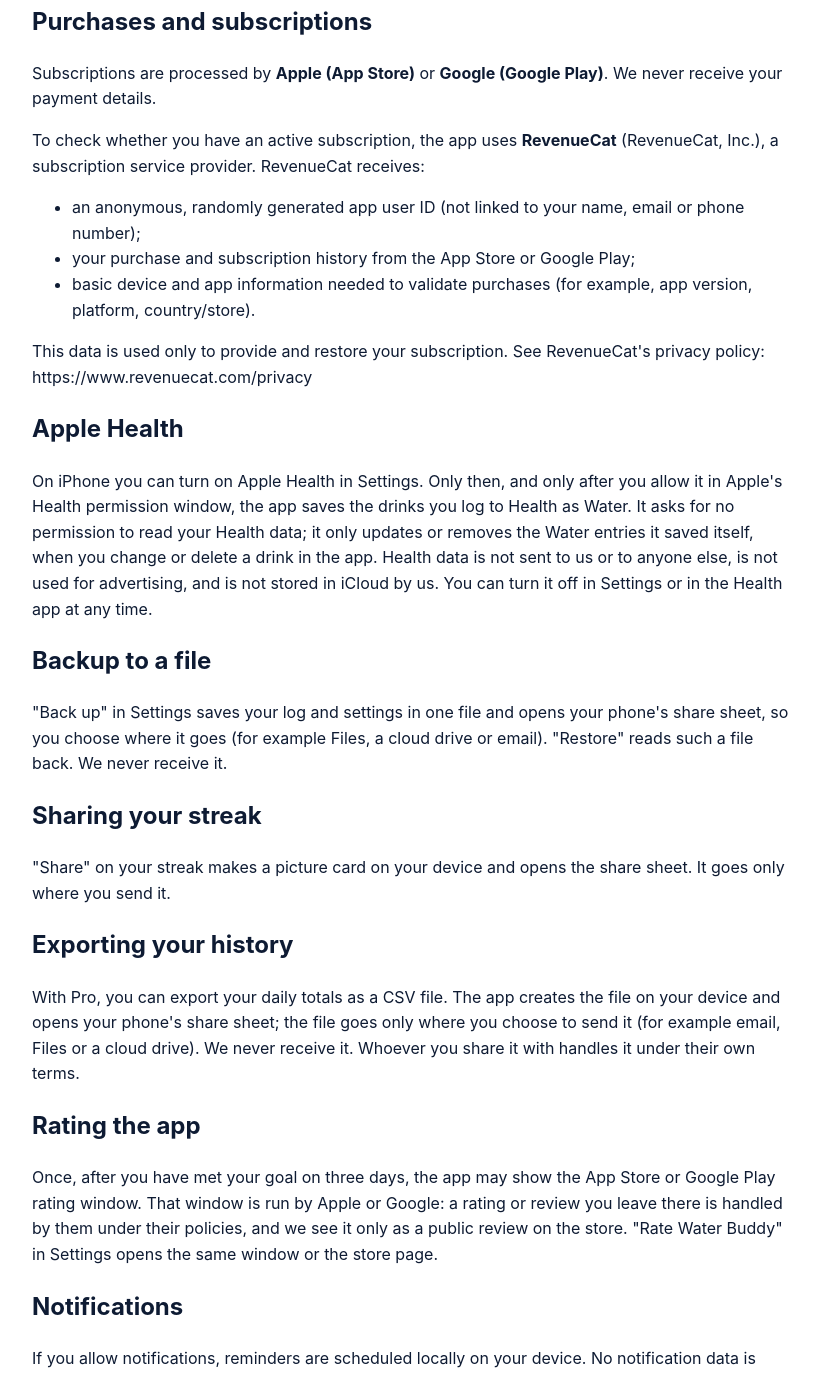
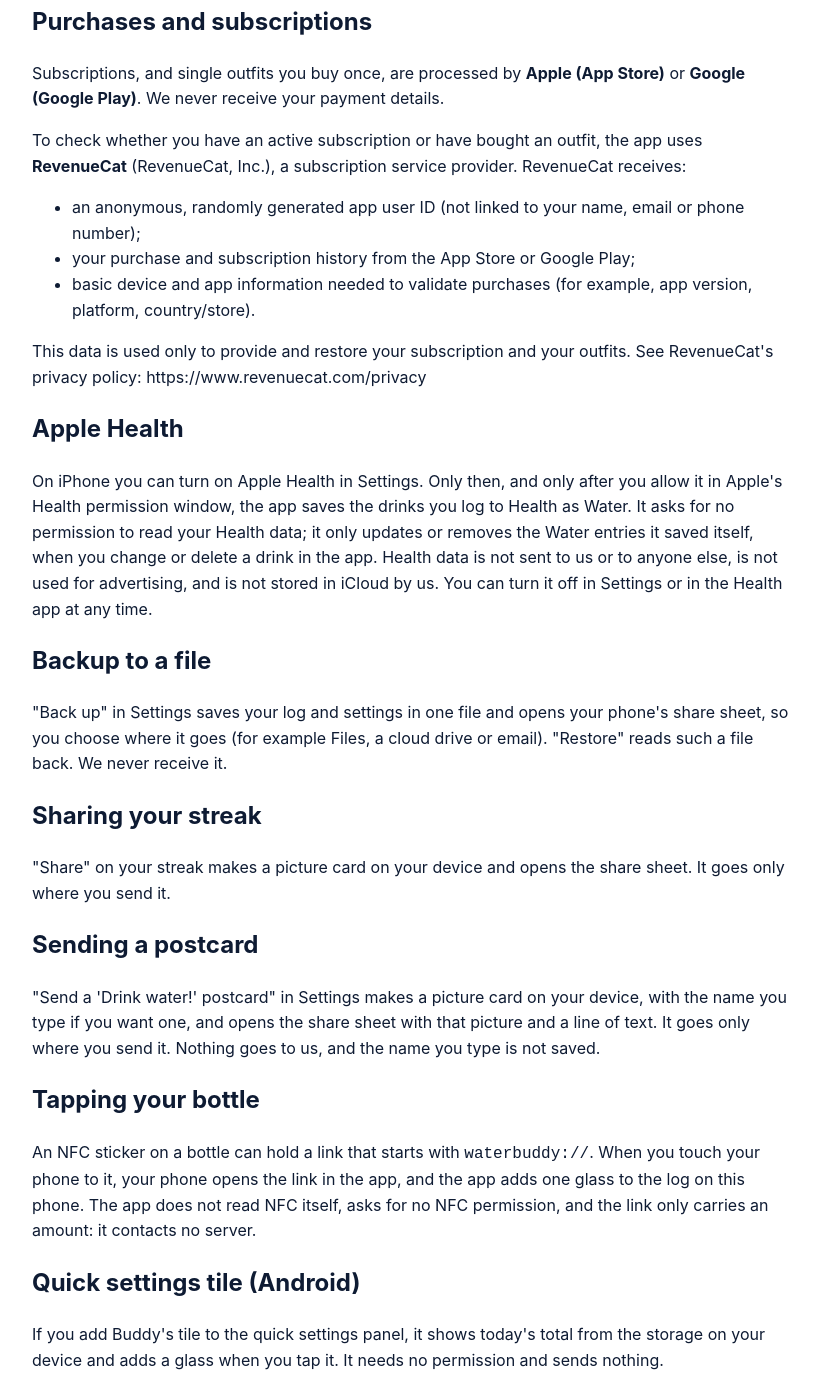
Before and after one commit to andronaft/app_politics_terms, a plain HTML site: page water-buddy/privacy/index.html in a window 1280 px wide. Shown: the part 580-1956 px from the top of the page, without its empty margins (228-1047 px from the left). Drawn offline with Linux system fonts and the light colour scheme.

Commit message:
Water Buddy privacy: postcard, single outfits, bottle link, quick-settings tile
Co-Authored-By: Claude Sonnet 5.5 <noreply@anthropic.com>

```diff
--- a/water-buddy/privacy/index.html
+++ b/water-buddy/privacy/index.html
@@ -3,7 +3,7 @@
 <style>body{font:16px/1.6 -apple-system,system-ui,Segoe UI,Roboto,sans-serif;max-width:760px;margin:0 auto;padding:32px 20px;color:#0e1b33;background:#fff}
 h1{line-height:1.2}a{color:#2f7bff}@media(prefers-color-scheme:dark){body{background:#0a1224;color:#eaf1ff}}</style>
 </head><body><h1>Water Buddy — Privacy Policy</h1>
-<p><em>Last updated: November 18, 2026</em></p>
+<p><em>Last updated: November 20, 2026</em></p>
 <p>Water Buddy ("the app", "we") is a water tracker. This policy explains what data the app handles and why. In short: <strong>your water log stays on your device, and we do not run any servers that receive it.</strong></p>
 <h2>Data stored only on your device</h2>
 <p>The following never leaves your phone unless you back up your device with Apple or Google:</p>
@@ -17,14 +17,14 @@ h1{line-height:1.2}a{color:#2f7bff}@media(prefers-color-scheme:dark){body{backgr
 <p>The home screen widget reads today's total from the same storage on your device.</p>
 <p>We cannot see, access or recover this data. Deleting the app deletes it.</p>
 <h2>Purchases and subscriptions</h2>
-<p>Subscriptions are processed by <strong>Apple (App Store)</strong> or <strong>Google (Google Play)</strong>. We never receive your payment details.</p>
-<p>To check whether you have an active subscription, the app uses <strong>RevenueCat</strong> (RevenueCat, Inc.), a subscription service provider. RevenueCat receives:</p>
+<p>Subscriptions, and single outfits you buy once, are processed by <strong>Apple (App Store)</strong> or <strong>Google (Google Play)</strong>. We never receive your payment details.</p>
+<p>To check whether you have an active subscription or have bought an outfit, the app uses <strong>RevenueCat</strong> (RevenueCat, Inc.), a subscription service provider. RevenueCat receives:</p>
 <ul>
 <li>an anonymous, randomly generated app user ID (not linked to your name, email or phone number);</li>
 <li>your purchase and subscription history from the App Store or Google Play;</li>
 <li>basic device and app information needed to validate purchases (for example, app version, platform, country/store).</li>
 </ul>
-<p>This data is used only to provide and restore your subscription. See RevenueCat's privacy policy: https://www.revenuecat.com/privacy</p>
+<p>This data is used only to provide and restore your subscription and your outfits. See RevenueCat's privacy policy: https://www.revenuecat.com/privacy</p>
 <h2>Apple Health</h2>
 <p>On iPhone you can turn on Apple Health in Settings. Only then, and only after you allow it in Apple's Health permission
 window, the app saves the drinks you log to Health as Water. It asks for no permission to read your Health data; it only
@@ -36,6 +36,17 @@ Settings or in the Health app at any time.</p>
 it goes (for example Files, a cloud drive or email). "Restore" reads such a file back. We never receive it.</p>
 <h2>Sharing your streak</h2>
 <p>"Share" on your streak makes a picture card on your device and opens the share sheet. It goes only where you send it.</p>
+<h2>Sending a postcard</h2>
+<p>"Send a 'Drink water!' postcard" in Settings makes a picture card on your device, with the name you type if you want one,
+and opens the share sheet with that picture and a line of text. It goes only where you send it. Nothing goes to us, and the
+name you type is not saved.</p>
+<h2>Tapping your bottle</h2>
+<p>An NFC sticker on a bottle can hold a link that starts with <code>waterbuddy://</code>. When you touch your phone to it, your phone
+opens the link in the app, and the app adds one glass to the log on this phone. The app does not read NFC itself, asks for
+no NFC permission, and the link only carries an amount: it contacts no server.</p>
+<h2>Quick settings tile (Android)</h2>
+<p>If you add Buddy's tile to the quick settings panel, it shows today's total from the storage on your device and adds a
+glass when you tap it. It needs no permission and sends nothing.</p>
 <h2>Exporting your history</h2>
 <p>With Pro, you can export your daily totals as a CSV file. The app creates the file on your device and opens your
 phone's share sheet; the file goes only where you choose to send it (for example email, Files or a cloud drive). We
```
Also changed, not shown: 1 other file.
